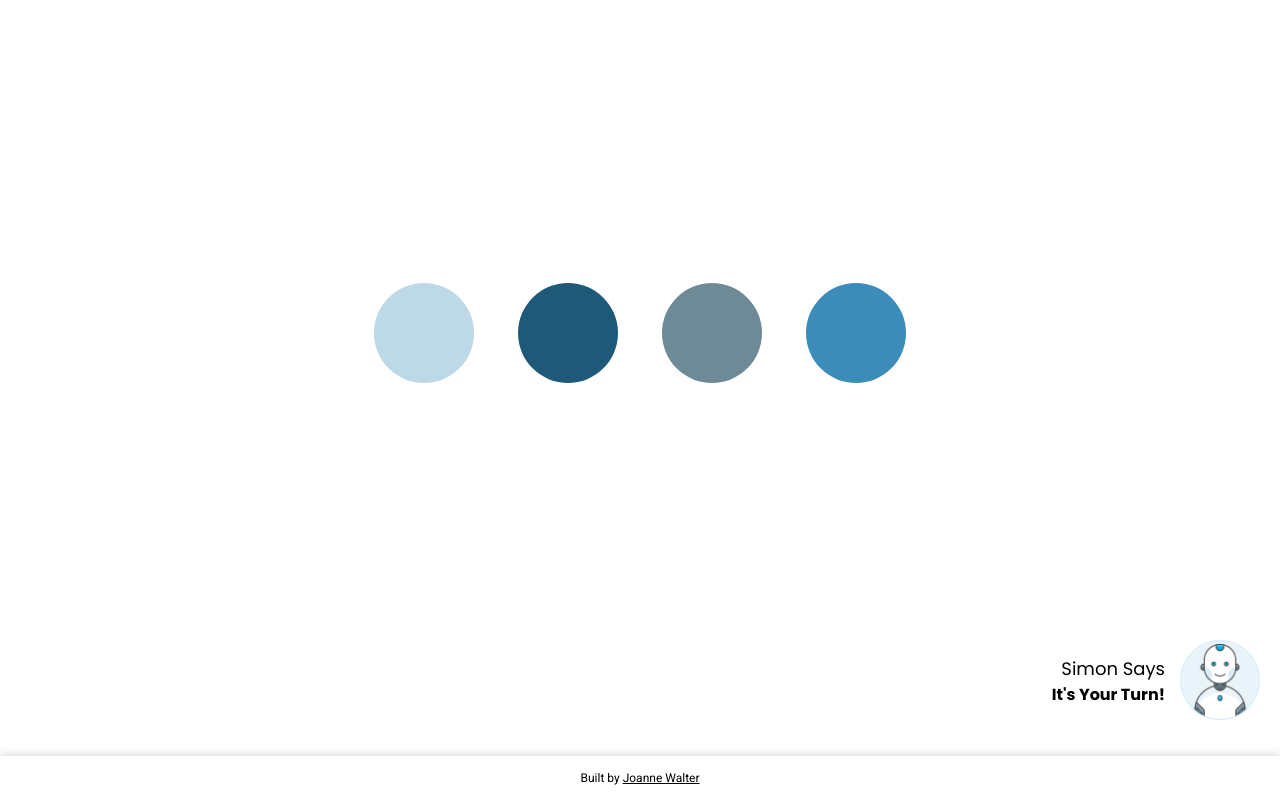
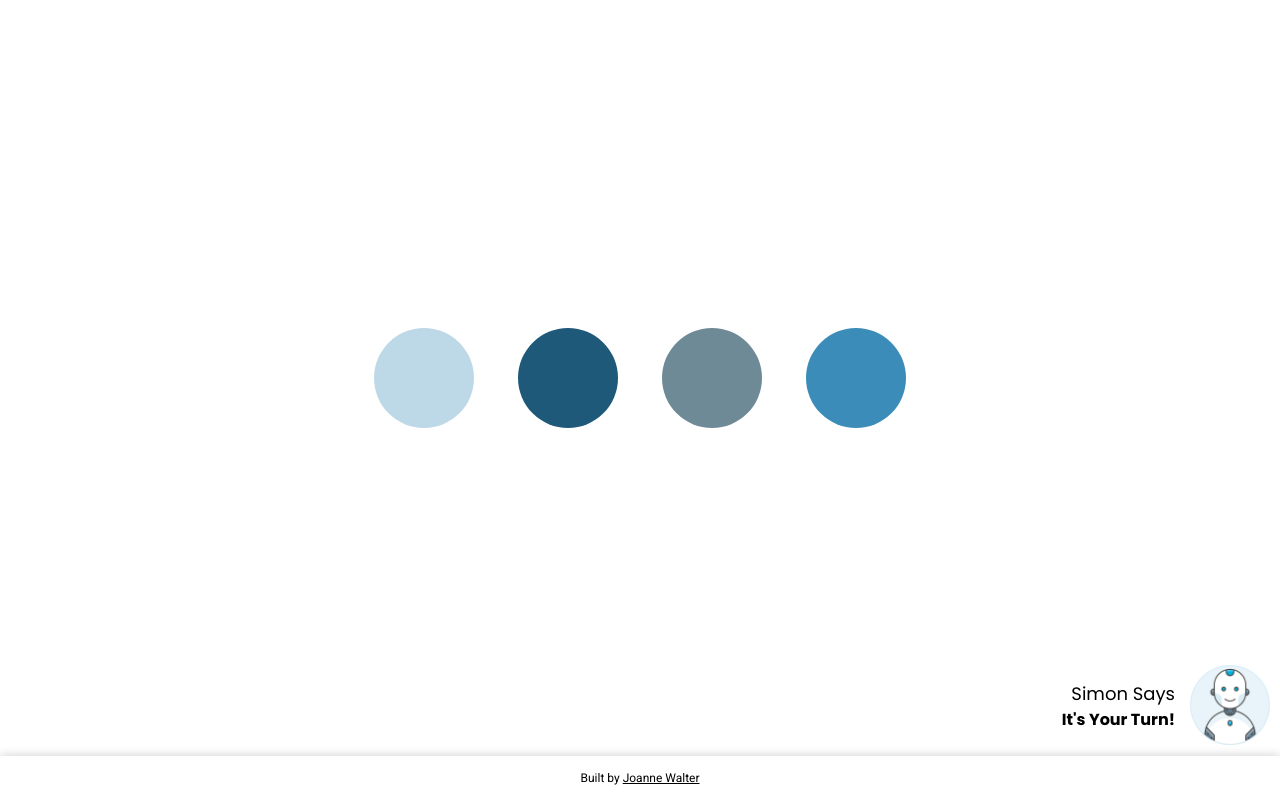
Before and after one commit to JustJo/JustJo.github.io, an Eleventy site: page prototypes/simon-says/index.html in a window 1280 px wide. Both pictures are taken after a click on the element "Start Game". Built offline with nearby package versions, Linux system fonts and the light colour scheme; Eleventy itself is replaced by a stand-in of ours; files that its build step writes are made by us from their sources; no server answers.

Commit message:
Simon Says

```diff
--- a/docs/prototypes/simon-says/styles.css
+++ b/docs/prototypes/simon-says/styles.css
@@ -34,11 +34,10 @@ body {
 .container {
 	max-width: 600px;
 	margin: 0 auto;
-	padding-top: 20px;
-	padding-bottom: 80px;
+	padding-bottom: 44px;
 	display: flex;
 	align-items: center;
-	height: 90%;
+	height: 100%;
 }
 .flex {
 	width: 100%;
@@ -203,8 +202,8 @@ button {
 /*Simon Active*/
 .simon-active {
 	position: fixed;
-	bottom: 80px;
-	right: 20px;
+	bottom: 55px;
+	right: 10px;
 }
 .simon-active img {
 	height: 80px;
--- a/prototypes/simon-says/styles.css
+++ b/prototypes/simon-says/styles.css
@@ -34,11 +34,10 @@ body {
 .container {
 	max-width: 600px;
 	margin: 0 auto;
-	padding-top: 20px;
-	padding-bottom: 80px;
+	padding-bottom: 44px;
 	display: flex;
 	align-items: center;
-	height: 90%;
+	height: 100%;
 }
 .flex {
 	width: 100%;
@@ -203,8 +202,8 @@ button {
 /*Simon Active*/
 .simon-active {
 	position: fixed;
-	bottom: 80px;
-	right: 20px;
+	bottom: 55px;
+	right: 10px;
 }
 .simon-active img {
 	height: 80px;
```
